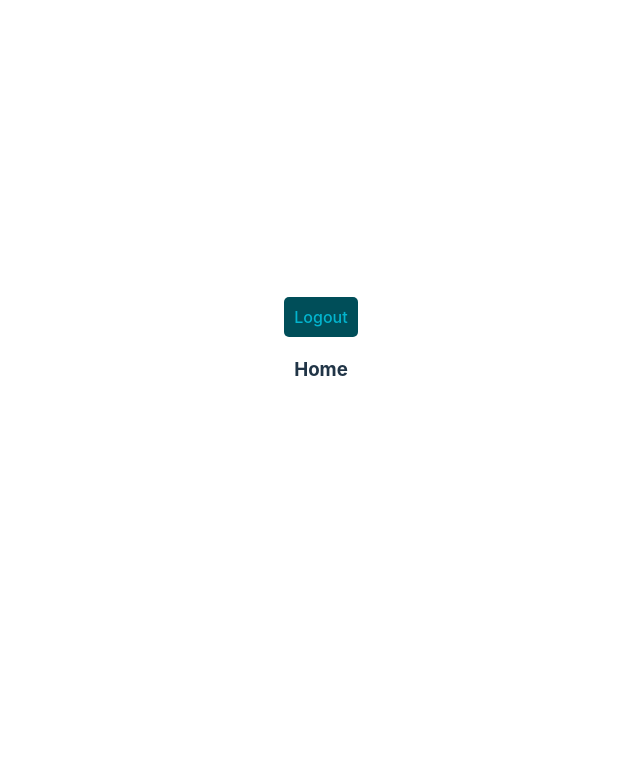
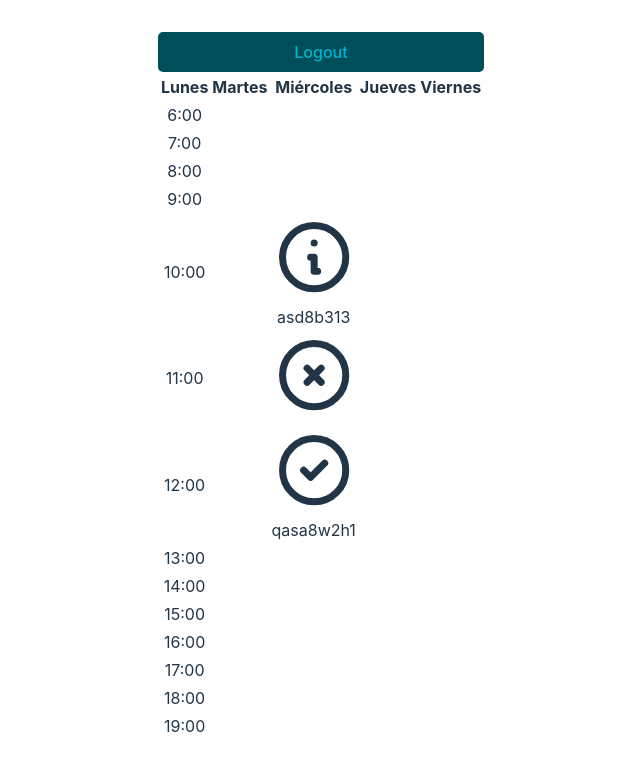
Before and after one commit to mateoavalose/EngineeringProject-III, a React (Vite) app: page / in a window 1280 px wide. Both pictures are taken after a click on the button "Login". Shown: the top 770 px of the page, without its empty margins (319-959 px from the left). Built offline with nearby package versions, Linux system fonts and the light colour scheme.

Commit message:
Added blank version for the schedule

```diff
--- a/src/Components/LogIn-SignUp/LogIn.jsx
+++ b/src/Components/LogIn-SignUp/LogIn.jsx
@@ -1,5 +1,6 @@
 import React from 'react';
 import { useState } from 'react';
+import { Schedule } from '../../assets/ScheduleManagement/Schedule';
 
 export const LogIn = () => {
     const [isLoggedIn, setIsLoggedIn] = useState(false);
@@ -14,7 +15,7 @@ export const LogIn = () => {
             {isLoggedIn ? (
                 <div className="loggedIn">
                     <button onClick={handleLogout}>Logout</button>
-                    <h3>Home</h3>
+                    <Schedule />
                 </div>
             ) : (
                 <div className="login">
--- /dev/null
+++ b/src/assets/ScheduleManagement/Schedule.jsx
@@ -0,0 +1,102 @@
+import React from 'react';
+
+export const Schedule = () => {
+    const hours = Array.from({ length: 14 }, (_, i) => i + 6);
+
+  return (
+    <div className="container mx-auto p-4">
+      <table className="w-full border-collapse border border-gray-300">
+        <thead>
+          <tr>
+            <th className="text-center py-2 border-b border-gray-300">Lunes</th>
+            <th className="text-center py-2 border-b border-gray-300">Martes</th>
+            <th className="text-center py-2 border-b border-gray-300">Miércoles</th>
+            <th className="text-center py-2 border-b border-gray-300">Jueves</th>
+            <th className="text-center py-2 border-b border-gray-300">Viernes</th>
+          </tr>
+        </thead>
+        <tbody>
+          {hours.map((hour) => (
+            <tr key={hour}>
+              <td className="text-center py-2 border-b border-gray-300">{hour}:00</td>
+              <td className="text-center py-2 border-b border-gray-300"></td>
+              <td className="text-center py-2 border-b border-gray-300">
+                {hour === 12 ? (
+                  <div className="flex justify-center items-center">
+                    <span className="text-green-500">
+                      <svg
+                        xmlns="http://www.w3.org/2000/svg"
+                        className="h-4 w-4"
+                        fill="none"
+                        viewBox="0 0 24 24"
+                        stroke="currentColor"
+                      >
+                        <path
+                          strokeLinecap="round"
+                          strokeLinejoin="round"
+                          strokeWidth={2}
+                          d="M9 12l2 2 4-4m6 2a9 9 0 11-18 0 9 9 0 0118 0z"
+                        />
+                      </svg>
+                    </span>
+                    <span className="ml-2 text-sm font-medium text-gray-900">
+                      qasa8w2h1
+                    </span>
+                  </div>
+                ) : (
+                  <div className="flex justify-center items-center">
+                    {hour === 10 && (
+                      <div className="flex justify-center items-center">
+                        <span className="text-cyan-500">
+                          <svg
+                            xmlns="http://www.w3.org/2000/svg"
+                            className="h-4 w-4"
+                            fill="none"
+                            viewBox="0 0 24 24"
+                            stroke="currentColor"
+                          >
+                            <path
+                              strokeLinecap="round"
+                              strokeLinejoin="round"
+                              strokeWidth={2}
+                              d="M13 16h-1v-4h-1m1-4h.01M21 12a9 9 0 11-18 0 9 9 0 0118 0z"
+                            />
+                          </svg>
+                        </span>
+                        <span className="ml-2 text-sm font-medium text-gray-900">
+                          asd8b313
+                        </span>
+                      </div>
+                    )}
+                    {hour === 11 && (
+                      <div className="flex justify-center items-center">
+                        <span className="text-red-500">
+                          <svg
+                            xmlns="http://www.w3.org/2000/svg"
+                            className="h-4 w-4"
+                            fill="none"
+                            viewBox="0 0 24 24"
+                            stroke="currentColor"
+                          >
+                            <path
+                              strokeLinecap="round"
+                              strokeLinejoin="round"
+                              strokeWidth={2}
+                              d="M10 14l2-2m0 0l2-2m-2 2l-2-2m2 2l2 2m7-2a9 9 0 11-18 0 9 9 0 0118 0z"
+                            />
+                          </svg>
+                        </span>
+                      </div>
+                    )}
+                  </div>
+                )}
+              </td>
+              <td className="text-center py-2 border-b border-gray-300"></td>
+              <td className="text-center py-2 border-b border-gray-300"></td>
+            </tr>
+          ))}
+        </tbody>
+      </table>
+    </div>
+  );
+};
```
